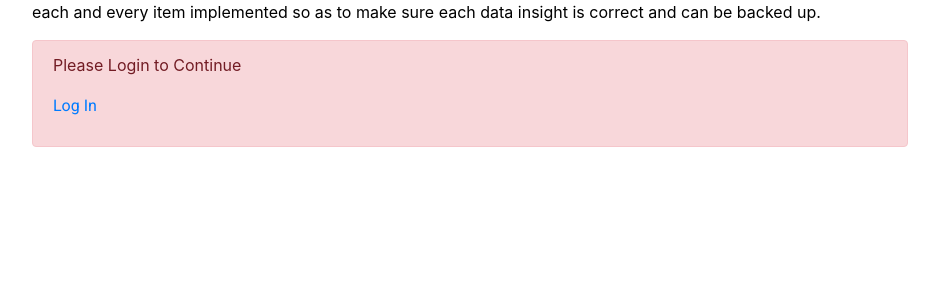
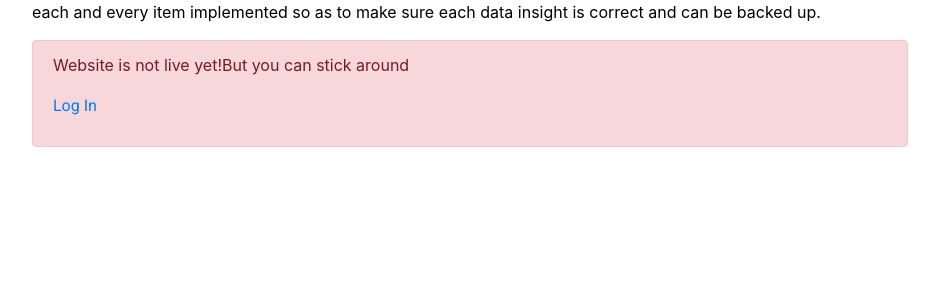
Before and after one commit to davdtheemonk/dslweb-analyzed-web-app, a Django app: template templates/home.html in a window 1280 px wide. Shown: the part 667-967 px from the top of the page, without its empty margins (170-1109 px from the left). Run offline with Django 3.2, Linux system fonts and the light colour scheme; the template is opened without the code that fills it, so the values that code supplies are empty; some libraries are stand-ins or nearby versions.

Commit message:
Update home.html

```diff
--- a/templates/home.html
+++ b/templates/home.html
@@ -291,7 +291,7 @@ Data analytics platform analyzed, Is a independent implementation of the ministr
 <p style="color:black">This site is extensively built for the ministry of health,health officers and health practioners or any individual with an aspiration to dive deep in the health data.The big question is always understanding the data provided.Theres alot of terms in the DAP platform a health practioner or a gov't official cant relate to.This platform is built to bring to light each and every item implemented so as to make sure each data insight is correct and can be backed up.</p>
 
  <div class="alert alert-danger" role="alert">
- <p>Please Login to Continue</p>
+ <p>Website is not live yet!But you can stick around</p>
   <a href="{% url 'login' %}">Log In</a></p>
           </div>
 
```
